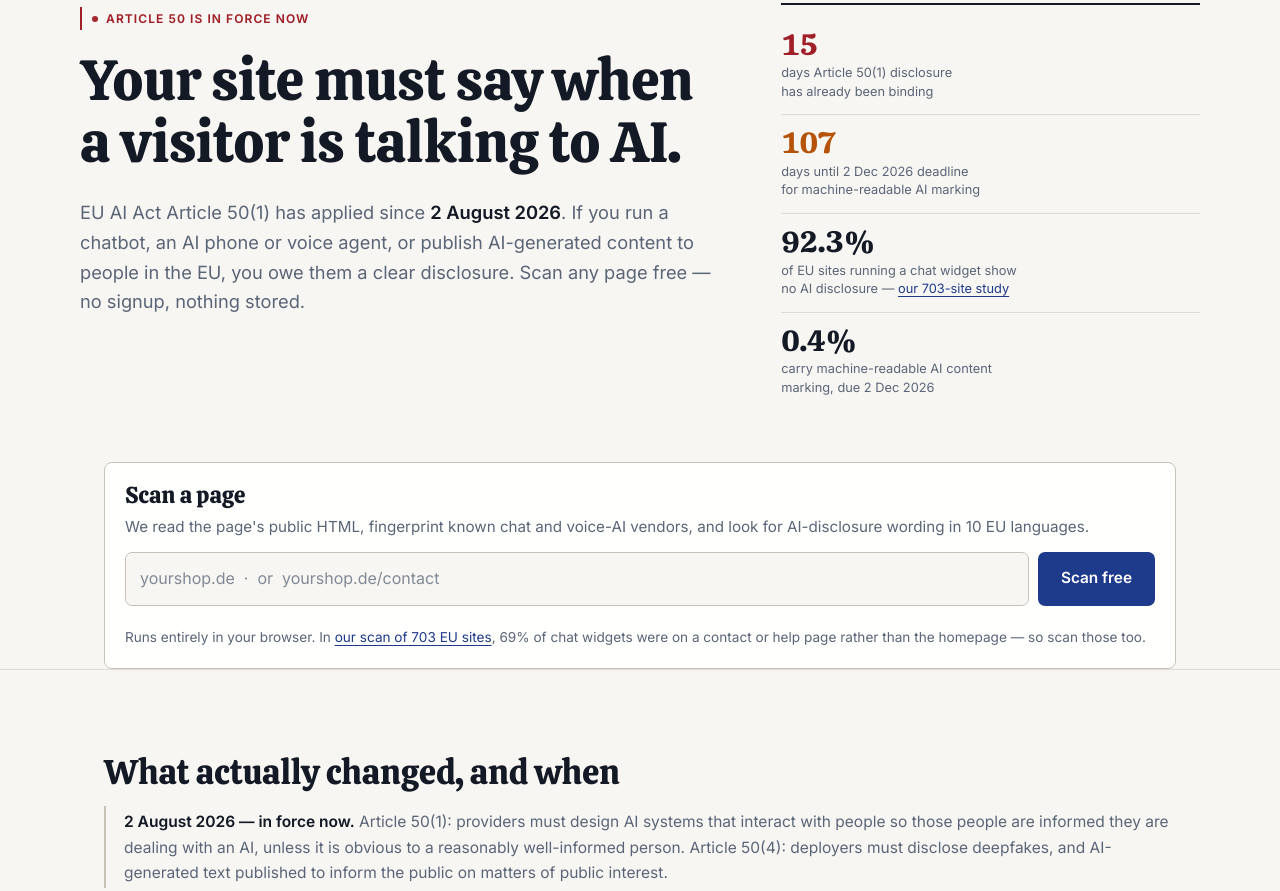
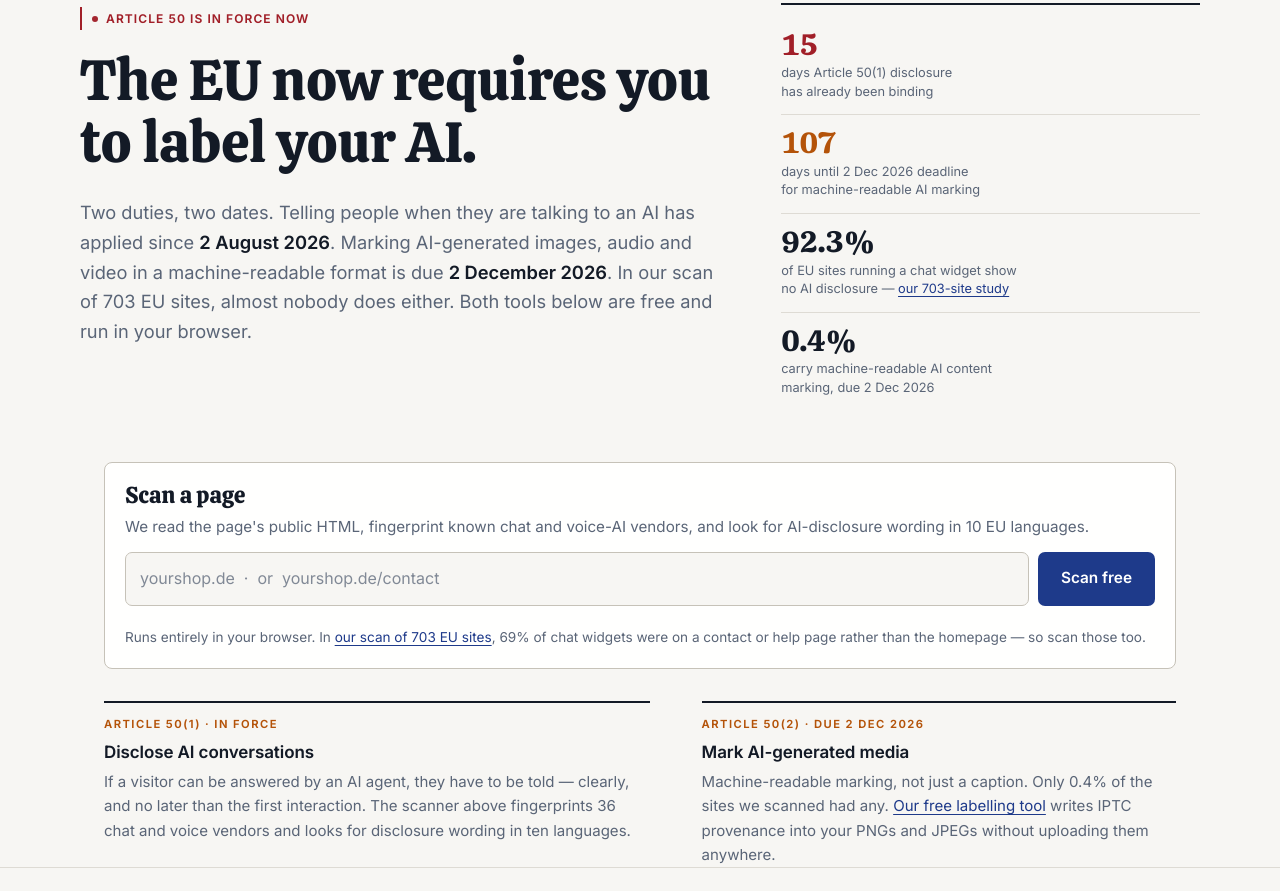
Before and after one commit to def217/clearlabel, a plain HTML site: page index.html in a window 1280 px wide. Shown: the part 141-1032 px from the top of the page. Drawn offline with Linux system fonts and the light colour scheme.

Commit message:
feat: reposition homepage around both Article 50 duties
The study showed Art.50(1) reaches roughly 5% of sites while Art.50(2) reaches
almost everyone publishing AI media, so leading only with chatbot disclosure was
leaving the larger market unaddressed. Headline and lede now carry both dates,
with a two-card split routing to the scanner and the new labelling tool.

Also fixes the option label and hint running together on the label page.

```diff
--- a/index.html
+++ b/index.html
@@ -35,8 +35,8 @@
  <div class="hero-split">
   <div>
   <span class="kicker"><span class="dot"></span> Article 50 is in force now</span>
-  <h1>Your site must say when a visitor is talking to AI.</h1>
-  <p class="lede">EU AI Act Article 50(1) has applied since <strong>2 August 2026</strong>. If you run a chatbot, an AI phone or voice agent, or publish AI-generated content to people in the EU, you owe them a clear disclosure. Scan any page free — no signup, nothing stored.</p>
+  <h1>The EU now requires you to label your AI.</h1>
+  <p class="lede">Two duties, two dates. Telling people when they are talking to an AI has applied since <strong>2 August 2026</strong>. Marking AI-generated images, audio and video in a machine-readable format is due <strong>2 December 2026</strong>. In our scan of 703 EU sites, almost nobody does either. Both tools below are free and run in your browser.</p>
 
   </div>
 
@@ -62,6 +62,19 @@
     </form>
     <p class="hint">Runs entirely in your browser. In <a href="./study/">our scan of 703 EU sites</a>, 69% of chat widgets were on a contact or help page rather than the homepage — so scan those too.</p>
     <div id="out" aria-live="polite"></div>
+  </div>
+
+  <div class="grid2" style="margin-top:var(--s4)">
+    <div class="card">
+      <div class="num">Article 50(1) · in force</div>
+      <h3>Disclose AI conversations</h3>
+      <p>If a visitor can be answered by an AI agent, they have to be told — clearly, and no later than the first interaction. The scanner above fingerprints 36 chat and voice vendors and looks for disclosure wording in ten languages.</p>
+    </div>
+    <div class="card">
+      <div class="num">Article 50(2) · due 2 Dec 2026</div>
+      <h3>Mark AI-generated media</h3>
+      <p>Machine-readable marking, not just a caption. Only 0.4% of the sites we scanned had any. <a href="./label/">Our free labelling tool</a> writes IPTC provenance into your PNGs and JPEGs without uploading them anywhere.</p>
+    </div>
   </div>
 </div>
 
```
Also changed, not shown: label/index.html (+2 -2 lines).
